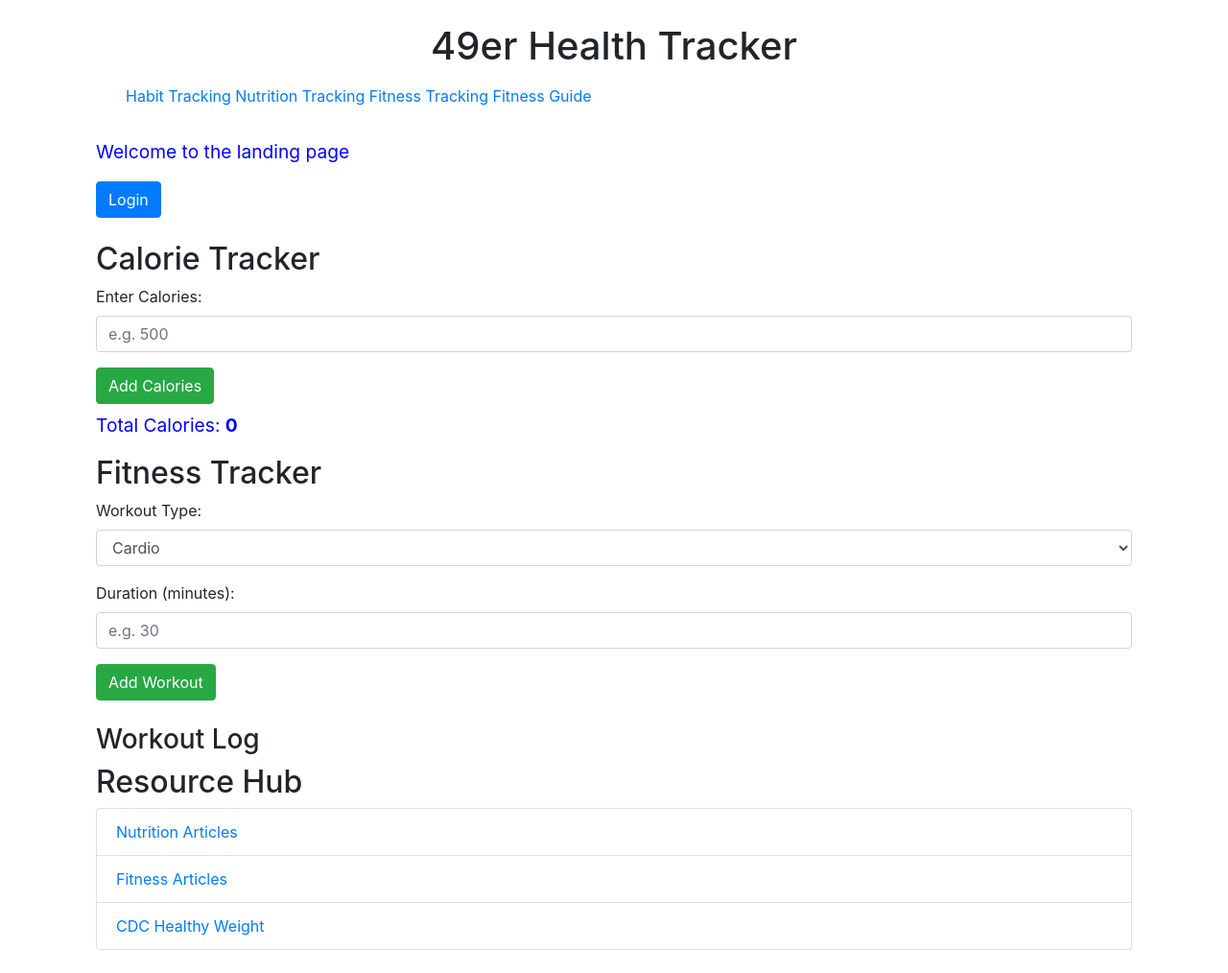
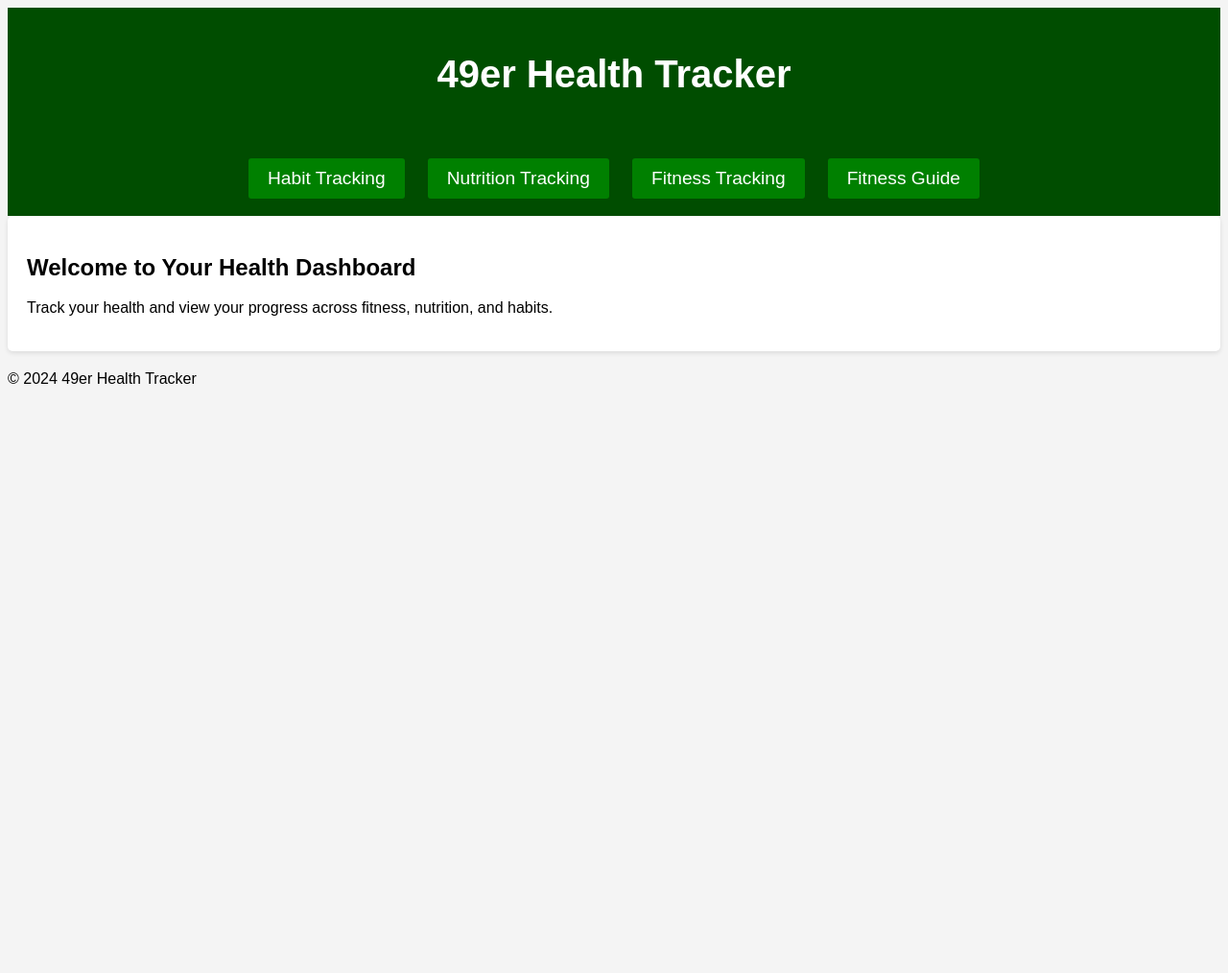
Before and after one commit to derintekin/itcs4155, a Flask app: template templates/index.html in a window 1280 px wide. Shown: the whole page at 96% size. After the commit the page ends 800 px from the top, so only its background shows below. Run offline with Flask 3, Linux system fonts and the light colour scheme; the template is opened without the code that fills it, so the values that code supplies are empty; some libraries are stand-ins or nearby versions.

Commit message:
pages updated

```diff
--- a/static/css/styles.css
+++ b/static/css/styles.css
@@ -1,4 +1,63 @@
-body p {
-    color: #0000ff;
-    font-size: larger;
+
+body {
+    font-family: 'Arial', sans-serif;
+    background-color: #f4f4f4;
 }
+
+
+.header {
+    background-color: #004d00;
+    padding: 20px;
+    text-align: center;
+}
+
+.title {
+    color: white;
+    font-size: 2.5rem;
+    font-weight: bold;
+}
+
+
+.navbar {
+    padding: 1rem;
+    text-align: center;
+    background-color: #004d00;
+}
+
+.nav-links {
+    display: flex;
+    justify-content: center;
+}
+
+.nav-item {
+    margin: 0 10px;
+    text-decoration: none;
+    font-size: 1.2rem;
+}
+
+.nav-item:hover {
+    text-decoration: underline;
+}
+
+
+.nav-item {
+    padding: 10px 20px;
+    background-color: #008000;
+    color: white;
+    border: 2px solid #004d00;
+    border-radius: 5px;
+    text-align: center;
+}
+
+.nav-item:hover {
+    background-color: #005900;
+    color: white;
+}
+
+.tracker-section {
+    background-color: white;
+    border-radius: 5px;
+    padding: 20px;
+    margin-bottom: 20px;
+    box-shadow: 0 2px 5px rgba(0, 0, 0, 0.1);
+}
--- a/templates/index.html
+++ b/templates/index.html
@@ -1,10 +1,12 @@
-{% extends 'base.html' %}
-
-{% block title %}49er Health Tracker{% endblock %}
-
-{% block content %}
-<link rel="stylesheet" href="{{ url_for('static', filename='css/styles.css') }}">
-<link rel="stylesheet" href="https://stackpath.bootstrapcdn.com/bootstrap/4.5.2/css/bootstrap.min.css">
+<!DOCTYPE html>
+<html lang="en">
+<head>
+    <meta charset="UTF-8">
+    <meta name="viewport" content="width=device-width, initial-scale=1.0">
+    <title>Dashboard</title>
+<link rel="stylesheet" href="{{ url_for('static', filename='css/styles.css') }}?v=1">
+</head>
+<body>
 
 <div class="container-fluid">
     <header class="header">
@@ -16,60 +18,26 @@
     <nav class="navbar">
         <div class="container">
             <div class="nav-links">
-                <a class="nav-item" href="#habit-tracking">Habit Tracking</a>
-                <a class="nav-item" href="#nutrition-tracking">Nutrition Tracking</a>
-                <a class="nav-item" href="#fitness-tracking">Fitness Tracking</a>
-                <a class="nav-item" href="#fitness-guide">Fitness Guide</a>
+                <a class="nav-item" href="{{ url_for('habit_tracking') }}">Habit Tracking</a>
+                <a class="nav-item" href="{{ url_for('nutrition_tracking') }}">Nutrition Tracking</a>
+                <a class="nav-item" href="{{ url_for('fitness_tracking') }}">Fitness Tracking</a>
+                <a class="nav-item" href="{{ url_for('fitness_guide') }}">Fitness Guide</a>
             </div>
         </div>
     </nav>
 
-    <div class="content my-4">
-        <p>Welcome to the landing page</p>
-
-        <button onclick="window.location.href='/userlogin'" class="btn btn-primary mb-4">Login</button>
-
-        <section id="calorie-tracker" class="tracker-section">
-            <h2>Calorie Tracker</h2>
-            <div class="form-group">
-                <label for="calories">Enter Calories:</label>
-                <input type="number" id="calories" class="form-control" placeholder="e.g. 500">
-            </div>
-            <button onclick="addCalories()" class="btn btn-success">Add Calories</button>
-            <p class="mt-2">Total Calories: <span id="total-calories" class="font-weight-bold">0</span></p>
-        </section>
-
-        <section id="fitness-tracker" class="tracker-section">
-            <h2>Fitness Tracker</h2>
-            <div class="form-group">
-                <label for="workout">Workout Type:</label>
-                <select id="workout" class="form-control">
-                    <option value="Cardio">Cardio</option>
-                    <option value="Strength">Strength</option>
-                    <option value="Flexibility">Flexibility</option>
-                </select>
-            </div>
-            <div class="form-group">
-                <label for="duration">Duration (minutes):</label>
-                <input type="number" id="duration" class="form-control" placeholder="e.g. 30">
-            </div>
-            <button onclick="addWorkout()" class="btn btn-success">Add Workout</button>
-
-            <h3 class="mt-4">Workout Log</h3>
-            <ul id="workout-log" class="list-group mt-2"></ul>
-        </section>
-
-        <section id="resource-hub" class="tracker-section">
-            <h2>Resource Hub</h2>
-            <ul class="list-group">
-                <li class="list-group-item"><a href="https://www.healthline.com/nutrition" target="_blank">Nutrition Articles</a></li>
-                <li class="list-group-item"><a href="https://www.fitness.com/" target="_blank">Fitness Articles</a></li>
-                <li class="list-group-item"><a href="https://www.cdc.gov/healthyweight/index.html" target="_blank">CDC Healthy Weight</a></li>
-            </ul>
+    <div class="content">
+        <section id="dashboard" class="tracker-section">
+            <h2>Welcome to Your Health Dashboard</h2>
+            <p>Track your health and view your progress across fitness, nutrition, and habits.</p>
         </section>
     </div>
+
+    <footer>
+        <p class="text-center">© 2024 49er Health Tracker</p>
+    </footer>
 </div>
 
 <script src="{{ url_for('static', filename='js/scripts.js') }}"></script>
-
-{% endblock %}
+</body>
+</html>
```
Also changed, not shown: templates/fitnessguide.html (+48 -0 lines), templates/fitnesstracker.html (+52 -0 lines), templates/habit.html (+48 -0 lines), templates/nutrition.html (+46 -0 lines).
